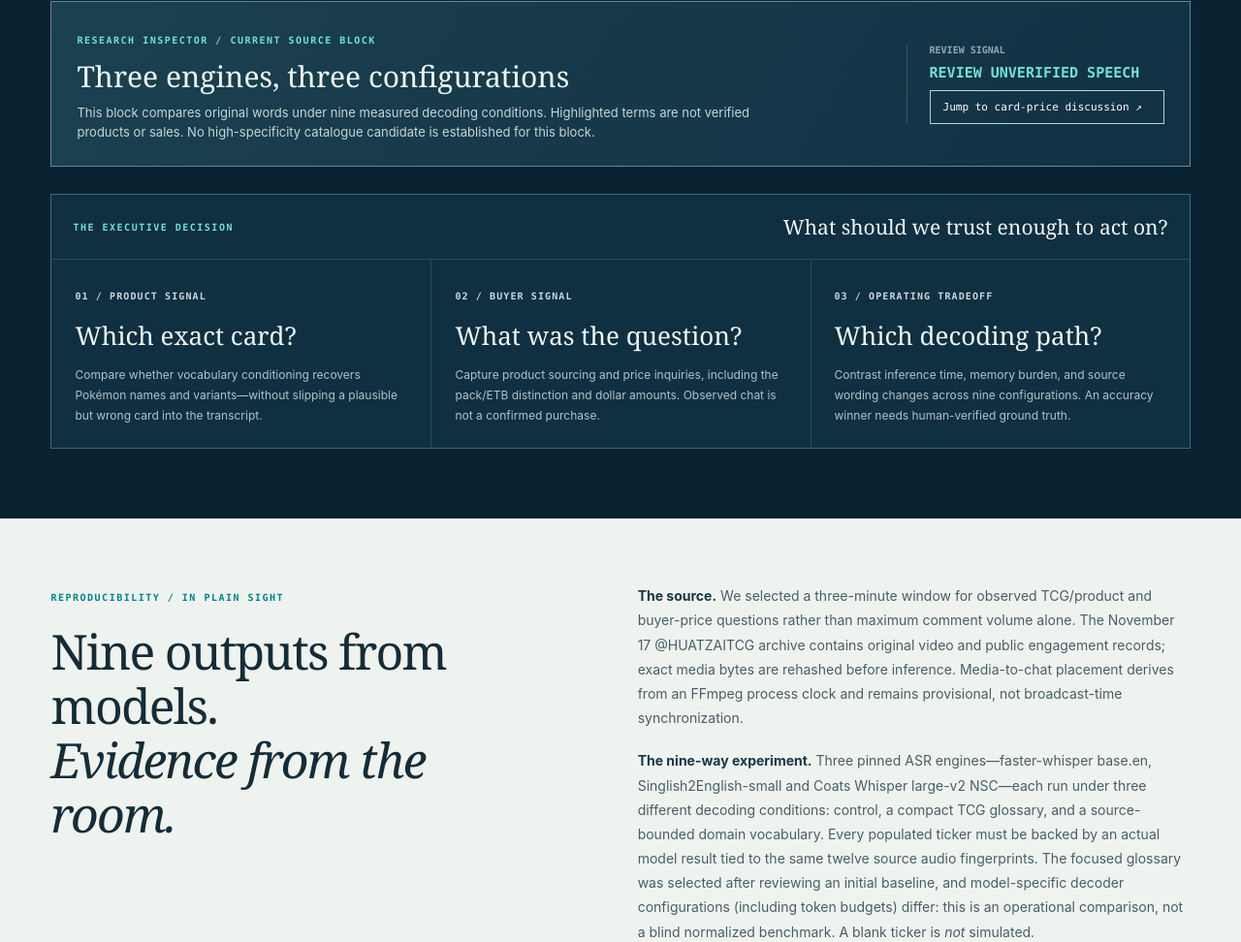
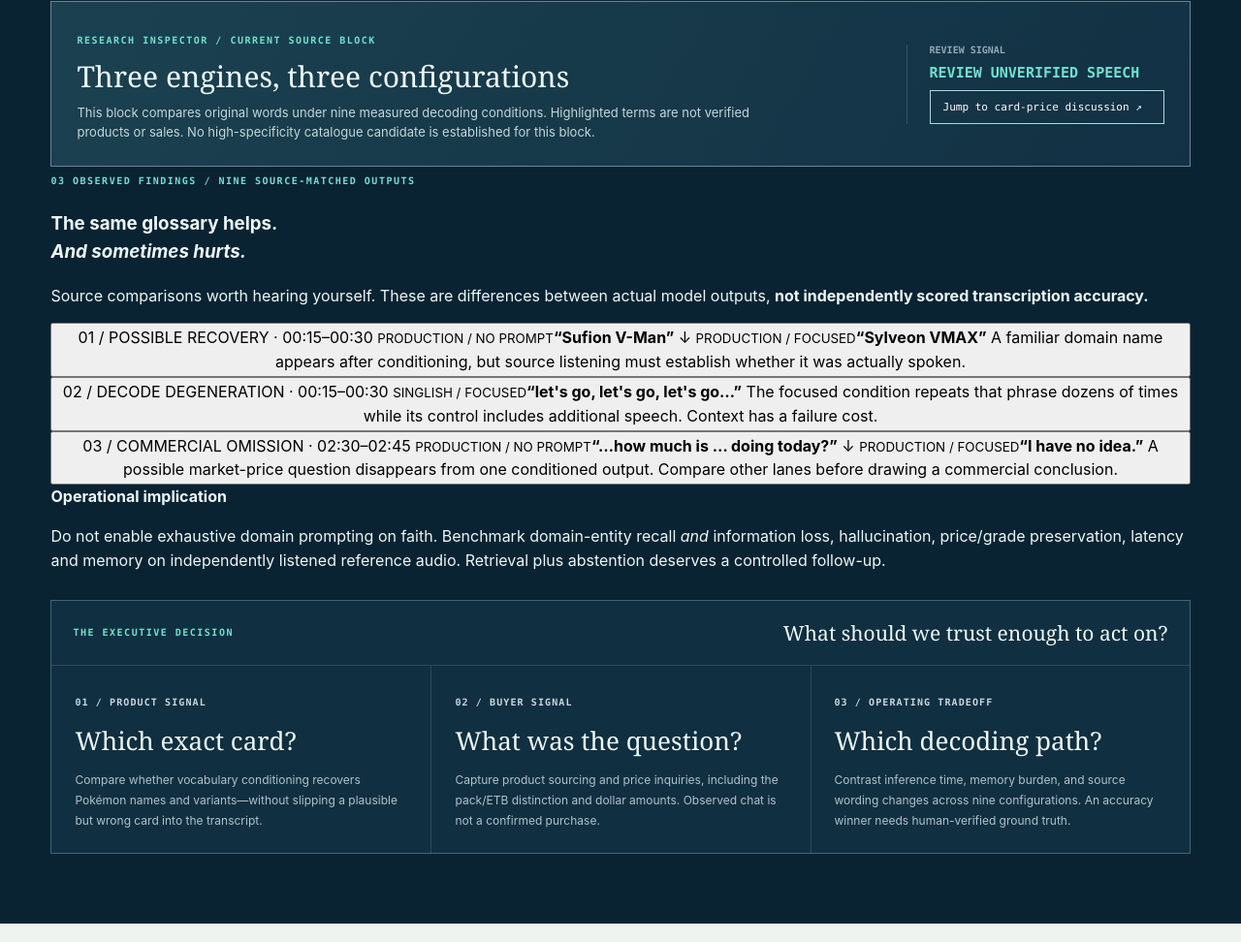
Before and after one commit to HumanLAIer/humanlaier-site-deploy, a plain HTML site: page streaming-demo/nine-tickers/index.html in a window 1280 px wide. Shown: the part 2241-3213 px from the top of the page at 97% size. Drawn offline with Linux system fonts and the light colour scheme.

Commit message:
ui: evidence-grounded executive finding cards expose name recovery, repetition and lost price question

```diff
--- a/streaming-demo/nine-tickers/index.html
+++ b/streaming-demo/nine-tickers/index.html
@@ -121,6 +121,32 @@
         <div class="inspector-left"><span class="micro-kicker">RESEARCH INSPECTOR <span>/ CURRENT SOURCE BLOCK</span></span><h3 id="inspectorHeading">What would an executive learn?</h3><p id="inspectorBody">The nine-lane source comparison and independently observed audience signals are loading.</p></div>
         <div class="inspector-right"><span class="inspector-label">REVIEW SIGNAL</span><strong id="inspectorTag">—</strong><button type="button" id="zekromJump" class="inspector-jump">Jump to commercial highlight <span aria-hidden="true">↗</span></button></div>
       </div>
+      <section class="experiment-findings" aria-labelledby="findingTitle">
+        <div class="finding-top"><span class="micro-kicker">03 OBSERVED FINDINGS / NINE SOURCE-MATCHED OUTPUTS</span><h3 id="findingTitle">The same glossary helps.<br><em>And sometimes hurts.</em></h3><p>Source comparisons worth hearing yourself. These are differences between actual model outputs, <strong>not independently scored transcription accuracy.</strong></p></div>
+        <div class="finding-grid">
+          <button class="finding-example" type="button" data-shootout-block="1" aria-label="Replay block two, comparing possible Sylveon VMAX name recovery">
+            <span class="finding-kind potential">01 / POSSIBLE RECOVERY · 00:15–00:30</span>
+            <span class="finding-compare"><small>PRODUCTION / NO PROMPT</small><strong>“Sufion V-Man”</strong></span>
+            <span class="finding-arrow" aria-hidden="true">↓</span>
+            <span class="finding-compare"><small>PRODUCTION / FOCUSED</small><strong>“Sylveon VMAX”</strong></span>
+            <span class="finding-explain">A familiar domain name appears after conditioning, but source listening must establish whether it was actually spoken.</span>
+          </button>
+          <button class="finding-example" type="button" data-shootout-block="1" aria-label="Replay block two, showing repetitive focused-prompt output">
+            <span class="finding-kind hazard">02 / DECODE DEGENERATION · 00:15–00:30</span>
+            <span class="finding-compare"><small>SINGLISH / FOCUSED</small><strong>“let's go, let's go, let's go…”</strong></span>
+            <span class="finding-explain">The focused condition repeats that phrase dozens of times while its control includes additional speech. Context has a failure cost.</span>
+          </button>
+          <button class="finding-example" type="button" data-shootout-block="10" aria-label="Replay block eleven, comparing whether the market value question survives">
+            <span class="finding-kind hazard">03 / COMMERCIAL OMISSION · 02:30–02:45</span>
+            <span class="finding-compare"><small>PRODUCTION / NO PROMPT</small><strong>“…how much is … doing today?”</strong></span>
+            <span class="finding-arrow" aria-hidden="true">↓</span>
+            <span class="finding-compare"><small>PRODUCTION / FOCUSED</small><strong>“I have no idea.”</strong></span>
+            <span class="finding-explain">A possible market-price question disappears from one conditioned output. Compare other lanes before drawing a commercial conclusion.</span>
+          </button>
+        </div>
+        <div class="finding-bottom"><strong>Operational implication</strong><p>Do not enable exhaustive domain prompting on faith. Benchmark domain-entity recall <em>and</em> information loss, hallucination, price/grade preservation, latency and memory on independently listened reference audio. Retrieval plus abstention deserves a controlled follow-up.</p></div>
+      </section>
+
       <section class="decision-brief" aria-label="Executive decision framing">
         <div class="decision-top"><span class="micro-kicker">THE EXECUTIVE DECISION</span><strong>What should we trust enough to act on?</strong></div>
         <div class="decision-grid">
```
